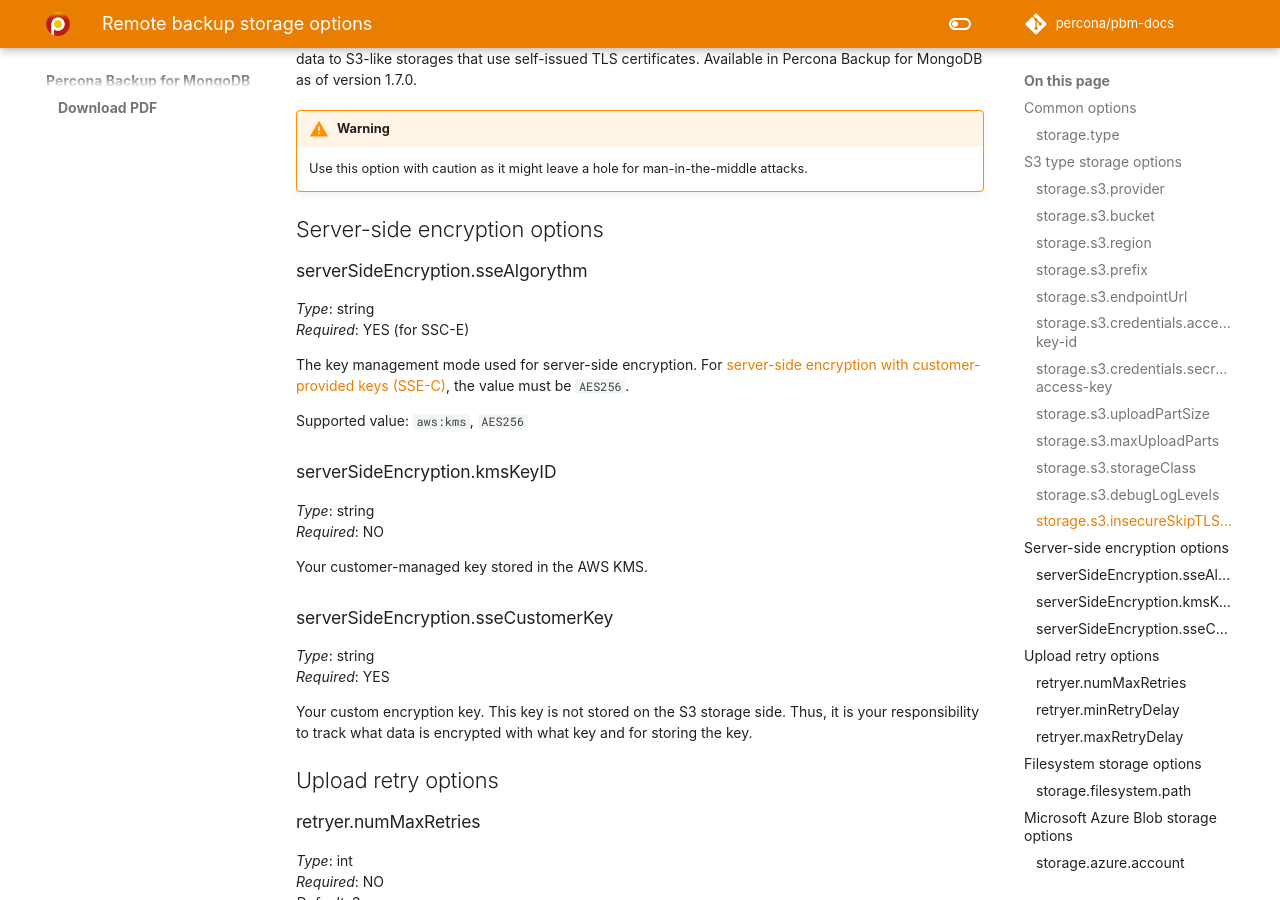
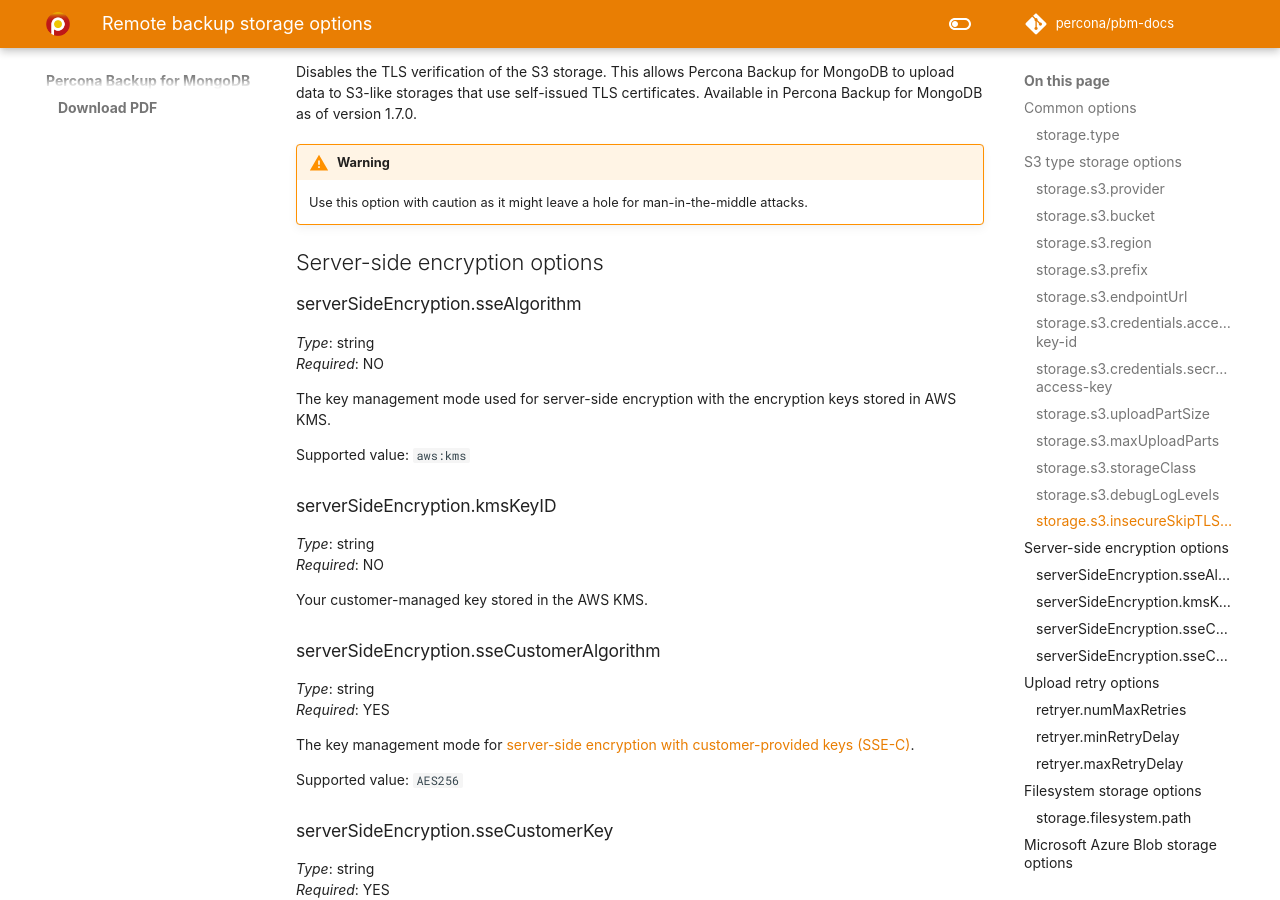
Before and after one commit to percona/pbm-docs, an MkDocs documentation site: the page built from docs/reference/configuration-options.md, in a window 1280 px wide and 900 px high, scrolled down 3162 px. Built offline with MkDocs 1.6.1 and Material for MkDocs 9.7.7, drawn with Linux system fonts in a browser that asks for light colours; nearby versions of some CDN libraries; some web fonts are replaced; comment, search, counter and statistics services are not loaded; some of the changed text lies outside the part shown.

Commit message:
Updated the doc

```diff
--- a/docs/reference/configuration-options.md
+++ b/docs/reference/configuration-options.md
@@ -151,14 +153,14 @@
 
 ## Server-side encryption options
 
-### serverSideEncryption.sseAlgorythm
+### serverSideEncryption.sseAlgorithm
 
 *Type*: string <br>
-*Required*: YES (for SSC-E)
+*Required*: NO
 
-The key management mode used for server-side encryption. For [server-side encryption with customer-provided keys (SSE-C)](../details/storage-configuration.md#server-side-encryption), the value must be `AES256`.
+The key management mode used for server-side encryption with the encryption keys stored in AWS KMS.
 
-Supported value: `aws:kms`, `AES256`
+Supported value: `aws:kms`
 
 ### serverSideEncryption.kmsKeyID
 
@@ -166,6 +168,15 @@
 *Required*: NO
 
 Your customer-managed key stored in the AWS KMS.
+
+### serverSideEncryption.sseCustomerAlgorithm
+
+*Type*: string <br>
+*Required*: YES
+
+The key management mode for [server-side encryption with customer-provided keys (SSE-C)](../details/storage-configuration.md#server-side-encryption).
+
+Supported value: `AES256`
 
 ### serverSideEncryption.sseCustomerKey
 
```
Also changed, not shown: other parts of docs/reference/configuration-options.md (+2 -0 lines), docs/details/storage-configuration.md (+3 -5 lines).
